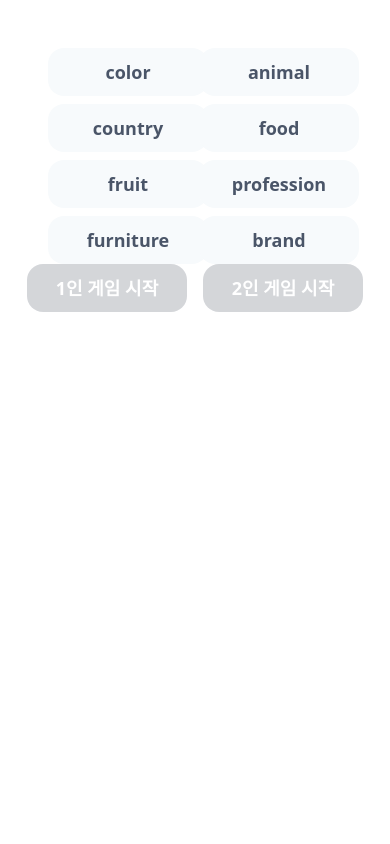
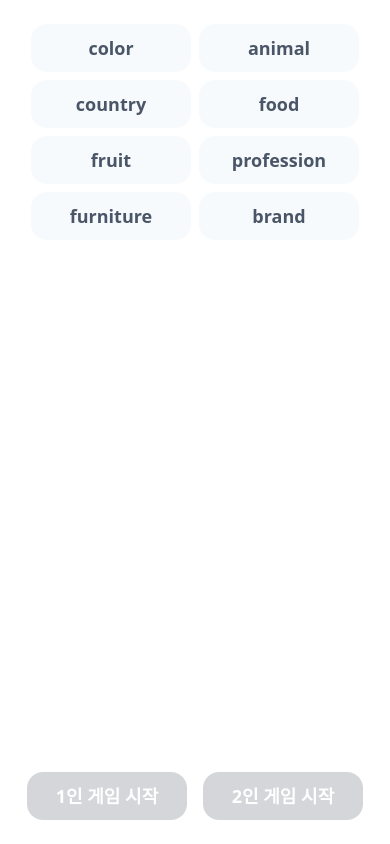
Before and after one commit to 888pocket/hanghae_plus_hangman, a Next.js app: page / in a window 390 px wide. Built offline with nearby package versions, Linux system fonts and the light colour scheme.

Commit message:
모바일 css 수정

```diff
--- a/src/components/play/Single.tsx
+++ b/src/components/play/Single.tsx
@@ -81,7 +81,7 @@ export default function Single({
     <div className="flex min-h-screen flex-col items-center gap-8">
       <div
         style={{ border: "1px solid #E2E8F0" }}
-        className="dashboard-section flex rounded-2xl flex-row items-center gap-6 lg:flex-col justify-between py-8 px-10"
+        className="dashboard-section flex rounded-2xl flex-col items-center gap-6 justify-between py-8 px-10"
       >
         <div className="text-center flex flex-col gap-2">
           <div className="text-base font-bold flex items-center justify-center">
--- a/src/pages/index.tsx
+++ b/src/pages/index.tsx
@@ -73,7 +73,7 @@ export default function Home() {
   };
 
   return (
-    <main className="flex min-h-screen flex-col items-center p-12 lg:p-14">
+    <main className="flex min-h-screen flex-col items-center p-6 lg:p-14 justify-between lg:justify-start">
       <MetaConfig {...meta} />
       {phase == 0 && (
         <>
@@ -103,7 +103,7 @@ export default function Home() {
       )}
       {phase == 1 && (
         <>
-          <div className="grid grid-cols-3 gap-2 lg:mb-10">
+          <div className="grid grid-cols-1 lg:grid-cols-3 gap-2 lg:mb-10">
             {randomWords.map((word) => (
               // eslint-disable-next-line react/jsx-key
               <CategoryButton
@@ -113,7 +113,7 @@ export default function Home() {
               />
             ))}
           </div>
-          <div className="flex gap-4">
+          <div>
             <StartButton
               disabled={selectedWord == ""}
               category={"시작하기"}
```
